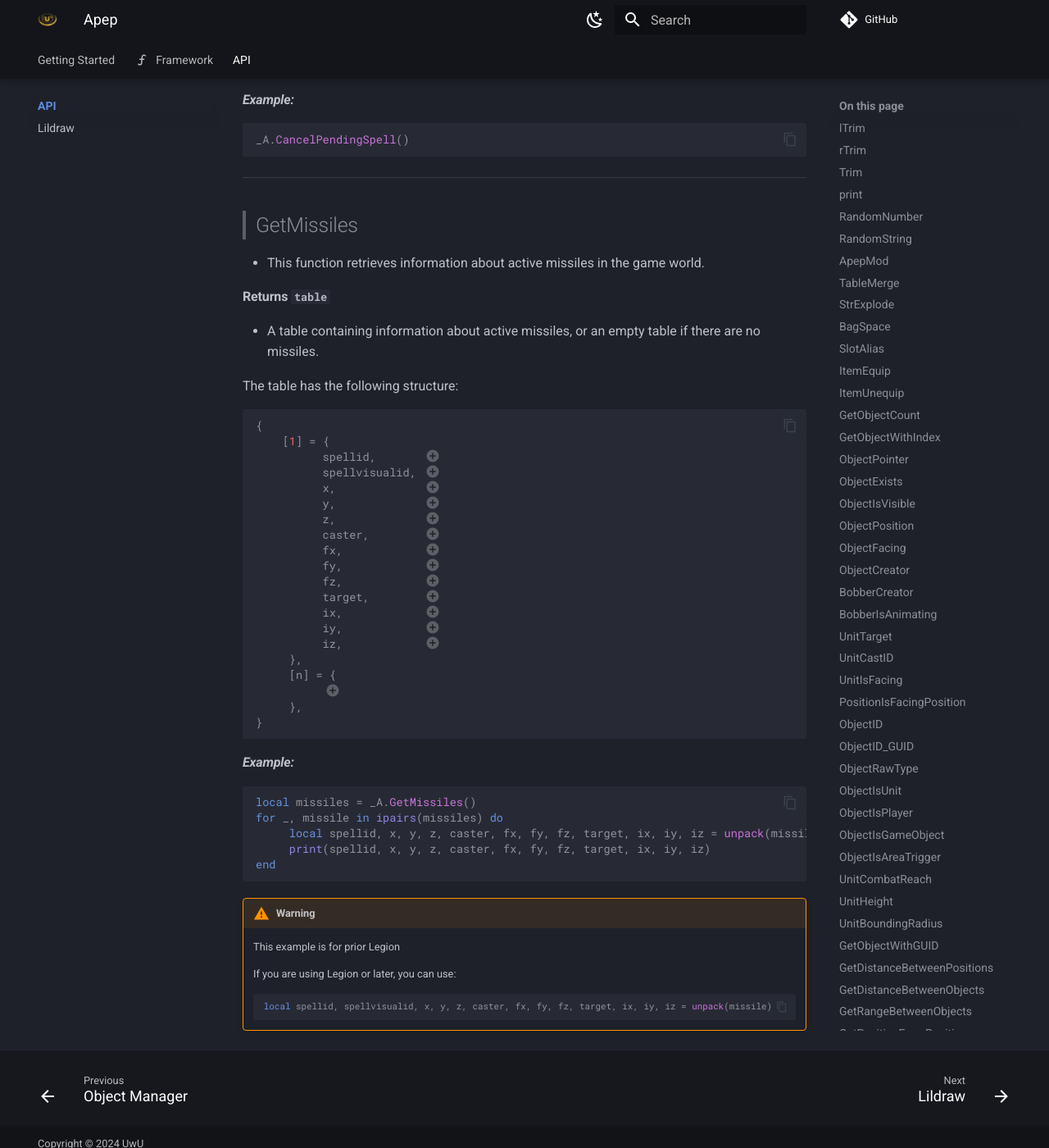
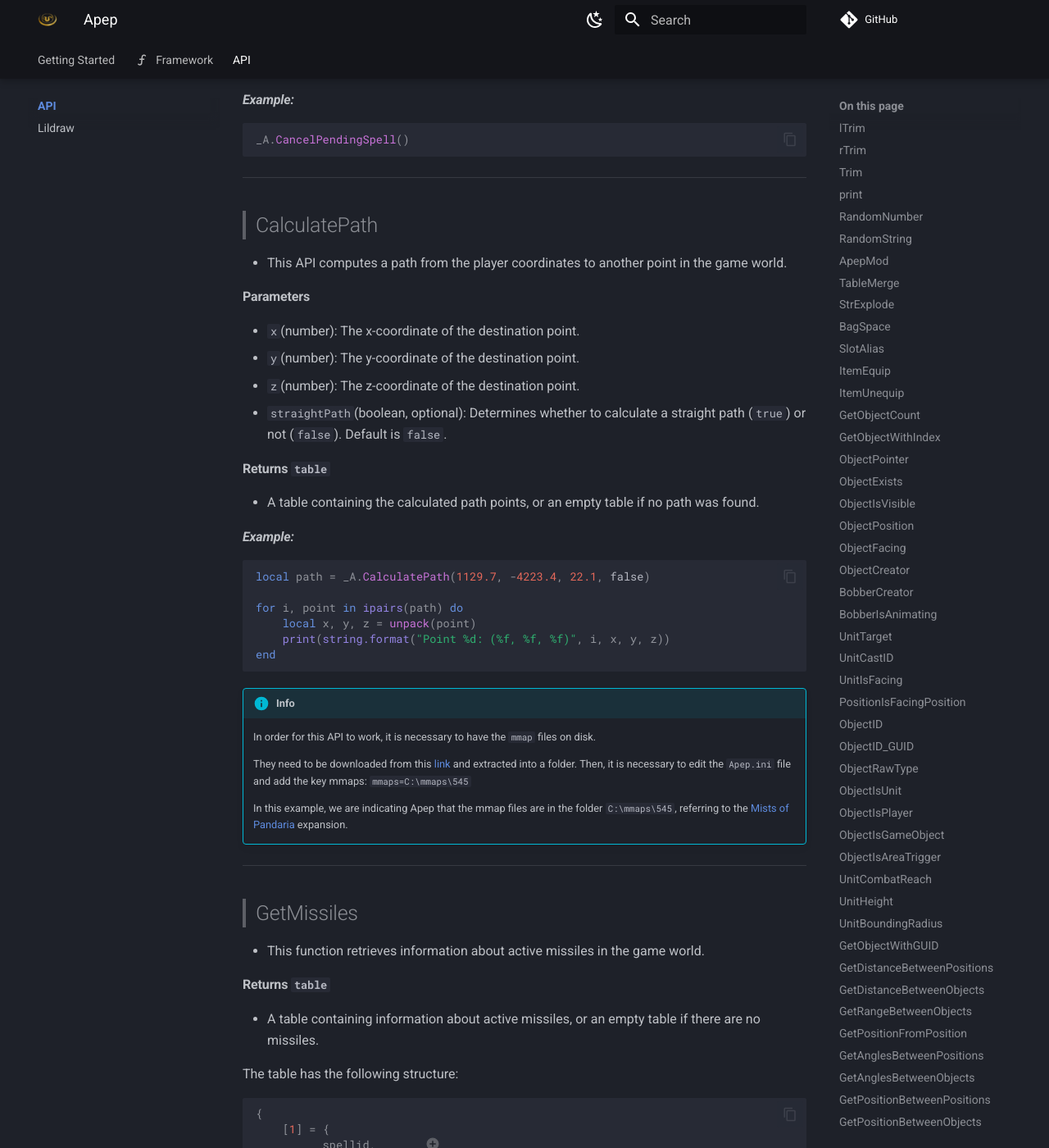
Before and after one commit to DimaSheiko/apep-docs, an MkDocs documentation site: the page built from docs/api/apep/index.md, in a window 1280 px wide and 1400 px high, scrolled down 38248 px. Shown: the whole window at 82% size. Built offline with MkDocs 1.6.1 and Material for MkDocs 9.7.7, drawn with Linux system fonts in a browser that asks for light colours; comment, search, counter and statistics services are not loaded.

Commit message:
Add CalculatePath API documentation

````diff
--- a/docs/api/apep/index.md
+++ b/docs/api/apep/index.md
@@ -1725,6 +1725,43 @@ _A.CancelPendingSpell()
 
 ---
 
+> ## CalculatePath
+
+-   This API computes a path from the player coordinates to another point in the game world.
+
+#### Parameters
+
+-   `x`(number): The x-coordinate of the destination point.
+-   `y`(number): The y-coordinate of the destination point.
+-   `z`(number): The z-coordinate of the destination point.
+-   `straightPath`(boolean, optional): Determines whether to calculate a straight path (`true`) or not (`false`). Default is `false`.
+
+#### Returns `table`
+
+-   A table containing the calculated path points, or an empty table if no path was found.
+
+#### _Example:_
+
+```lua
+local path = _A.CalculatePath(1129.7, -4223.4, 22.1, false)
+
+for i, point in ipairs(path) do
+    local x, y, z = unpack(point)
+    print(string.format("Point %d: (%f, %f, %f)", i, x, y, z))
+end
+```
+
+!!! info
+
+    In order for this API to work, it is necessary to have the `mmap` files on disk.
+
+    They need to be downloaded from this [link](https://discord.com/channels/551772363465818112/1092897181511463063/1220586784145281064) and extracted into a folder. Then, it is necessary to edit the `Apep.ini` file and add the key mmaps:
+    `mmaps=C:\mmaps\545`
+
+    In this example, we are indicating Apep that the mmap files are in the folder `C:\mmaps\545`, referring to the [Mists of Pandaria](https://wowpedia.fandom.com/wiki/World_of_Warcraft:_Mists_of_Pandaria) expansion.
+
+---
+
 > ## GetMissiles
 
 -   This function retrieves information about active missiles in the game world.
````
